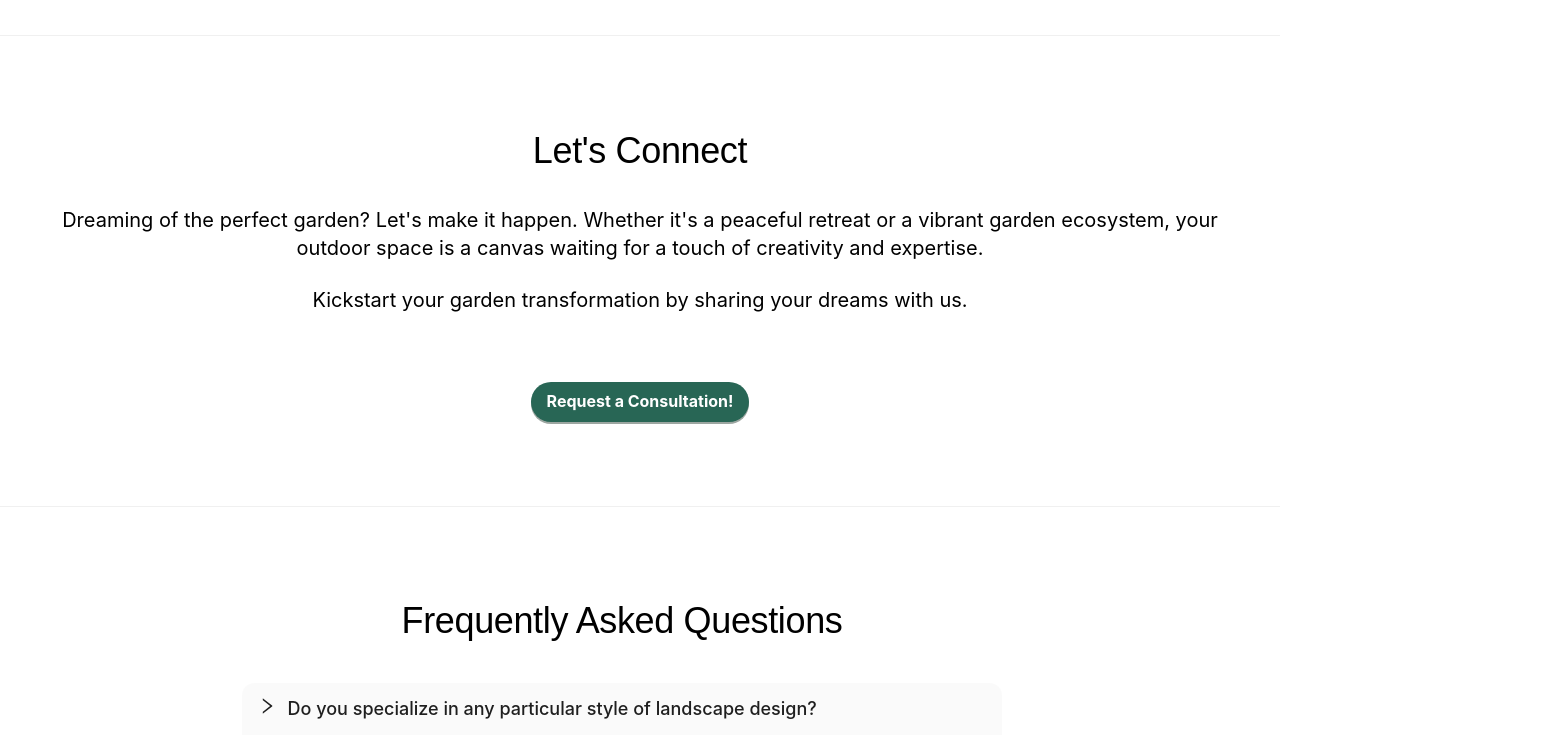
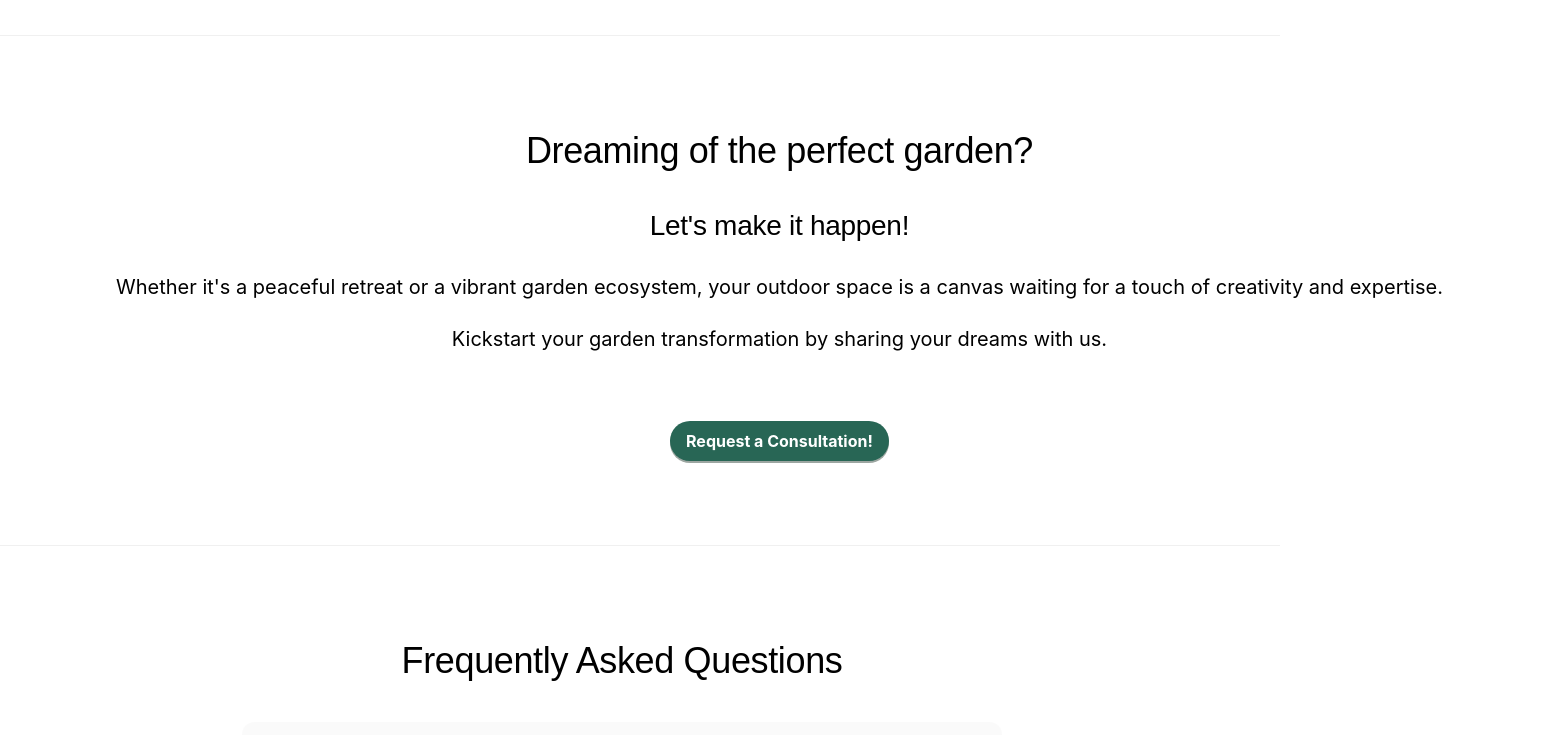
Before and after one commit to patriciamcphee/leafline, a React (Create React App) app: page / in a window 1280 px wide. Shown: the part 2680-3415 px from the top of the page, 1559 px wide, since content can reach past the window. Built offline with nearby package versions, Linux system fonts and the light colour scheme.

Commit message:
Add files via upload

```diff
--- a/src/components/LetsConnect/LetsConnect.js
+++ b/src/components/LetsConnect/LetsConnect.js
@@ -11,8 +11,9 @@ const LetsConnect = () => (
   <div className={styles.sectionContainer} id="connect">
     <Row align="top">
       <Col>
-    <h2 className={styles.sectionHeading}>Let's Connect</h2>
-    <p className={styles.sectionBody}>Dreaming of the perfect garden? Let's make it happen. Whether it's a peaceful retreat or a vibrant garden ecosystem, your outdoor space is a canvas waiting for a touch of creativity and expertise.</p>
+    <h2 className={styles.sectionHeading}>Dreaming of the perfect garden?</h2>
+    <h3 className={styles.sectionSubHeading}>Let's make it happen!</h3>
+    <p className={styles.sectionBody}>Whether it's a peaceful retreat or a vibrant garden ecosystem, your outdoor space is a canvas waiting for a touch of creativity and expertise.</p>
     <p className={styles.sectionBody}>Kickstart your garden transformation by sharing your dreams with us.</p>
     <br />
     <p className={styles.sectionBody}>
--- a/src/components/LetsConnect/styles.module.css
+++ b/src/components/LetsConnect/styles.module.css
@@ -1,8 +1,10 @@
 .sectionContainer {
   padding: 2em 6em;
+  width: max-content;
 }
 
 .sectionBody {
+  padding: 0em 4em;
   margin: 24px 0;
   font-size: 20px;
   text-align: center;
@@ -10,6 +12,11 @@
 
 .sectionHeading {
   font-size: 36px;
+  text-align: center;
+}
+
+.sectionSubHeading {
+  font-size: 28px;
   text-align: center;
 }
 
```
